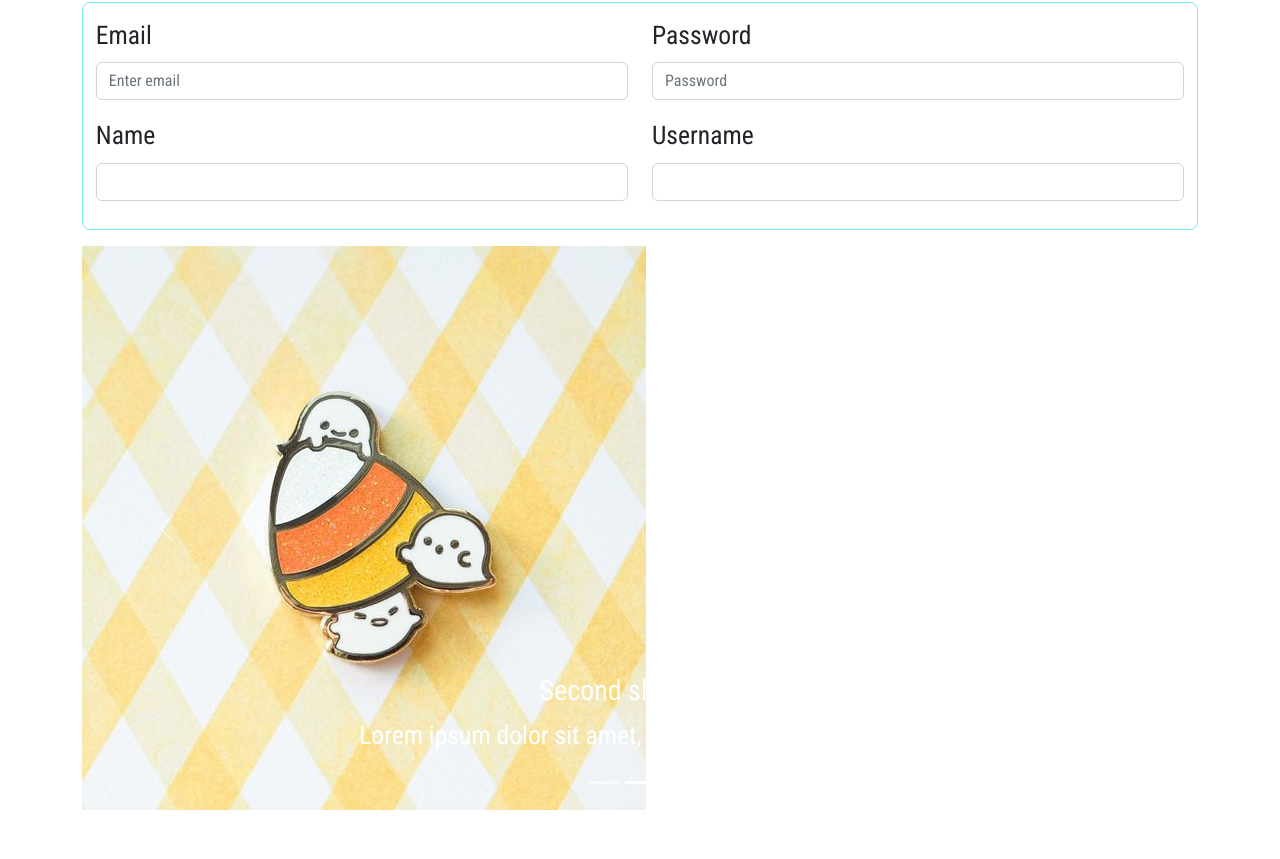
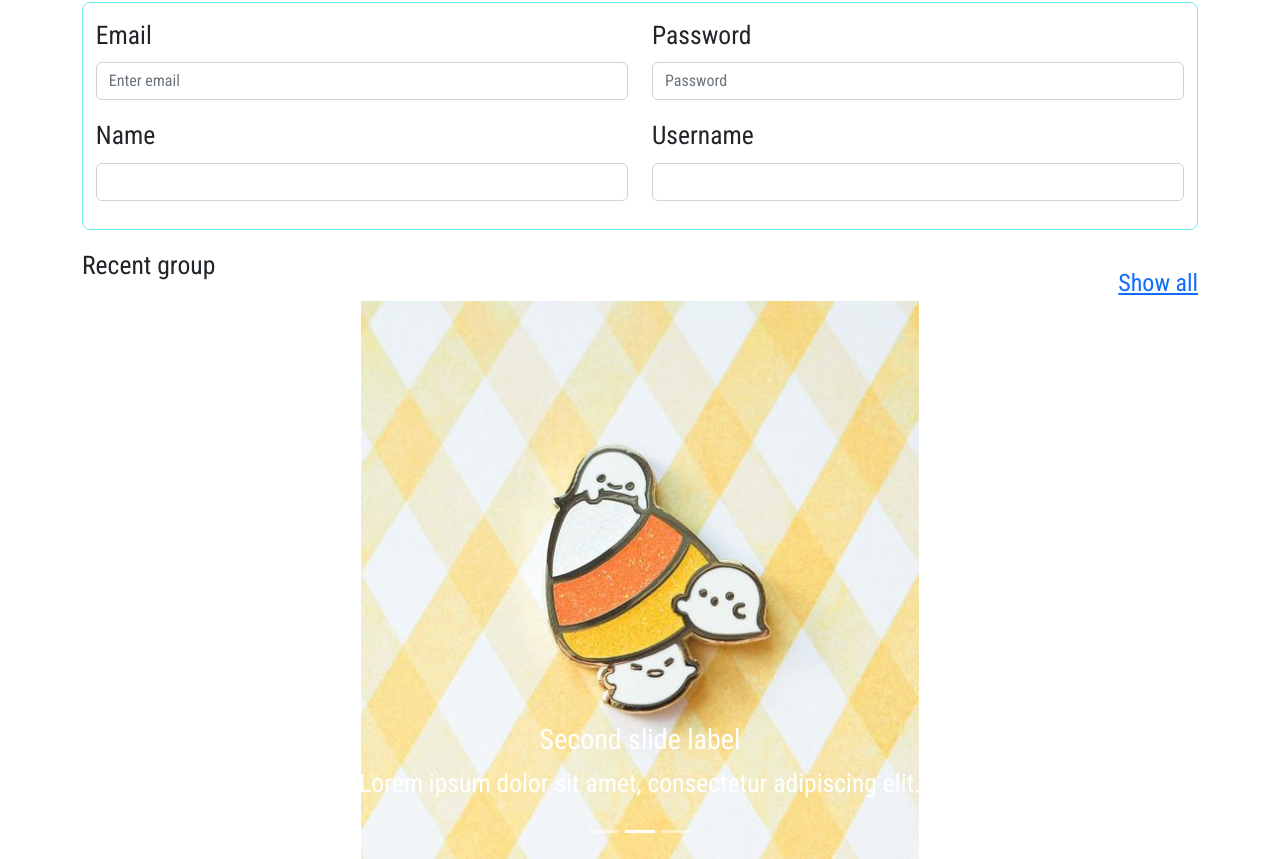
Before and after one commit to khoi24Mk/kahoot_midterm, a React (Create React App) app: page /profile in a window 1280 px wide. Shown: the part 434-1293 px from the top of the page. Before the commit the page ends 1244 px from the top, so only its background shows below. Built offline with nearby package versions, Linux system fonts and the light colour scheme; no server answers.

Commit message:
fe_build_khôinguyễnđăngNov2220222213

```diff
--- a/package.json
+++ b/package.json
@@ -3,6 +3,7 @@
   "version": "0.1.0",
   "private": true,
   "dependencies": {
+    "@auth0/auth0-react": "^1.12.0",
     "@hookform/error-message": "^2.0.1",
     "@hookform/resolvers": "^2.9.10",
     "@tanstack/react-query": "^4.16.1",
--- a/src/index.js
+++ b/src/index.js
@@ -1,15 +1,25 @@
+/* eslint-disable no-unused-vars */
 /* eslint-disable import/extensions */
 /* eslint-disable import/no-unresolved */
 import React from 'react';
 import ReactDOM from 'react-dom';
+import { Auth0Provider } from '@auth0/auth0-react';
 import App from '~/App';
 import GlobalStyle from '~/components/GlobalStyle';
 
+const domain = process.env.REACT_APP_AUTH_DOMAIN;
+const clientId = process.env.REACT_APP_AUTH_CLIENT_ID;
 const root = ReactDOM.createRoot(document.getElementById('root'));
 root.render(
   <React.StrictMode>
     <GlobalStyle>
-      <App />
+      <Auth0Provider
+        domain={domain}
+        clientId={clientId}
+        redirectUri={window.location.origin}
+      >
+        <App />
+      </Auth0Provider>
     </GlobalStyle>
   </React.StrictMode>
 );
--- a/src/pages/Login/index.js
+++ b/src/pages/Login/index.js
@@ -1,19 +1,27 @@
+/* eslint-disable jsx-a11y/no-static-element-interactions */
+/* eslint-disable jsx-a11y/click-events-have-key-events */
 /* eslint-disable react/self-closing-comp */
 /* eslint-disable no-unused-vars */
 /* eslint-disable @typescript-eslint/no-unused-vars */
+import { useAuth0 } from '@auth0/auth0-react';
+import { motion } from 'framer-motion';
 import 'bootstrap/dist/css/bootstrap.css';
 import clsx from 'clsx';
 import Form from 'react-bootstrap/Form';
 import Button from 'react-bootstrap/Button';
 import styles from './login.module.css';
 
-console.log(styles);
-
 function Login() {
+  const { loginWithRedirect, isAuthenticated } = useAuth0();
   return (
     <div className={clsx(styles.container)}>
       {' '}
-      <Form className={clsx(styles.content)}>
+      <motion.Form
+        animate={{ x: 0, scale: 1 }}
+        transition={{ duration: 0.5 }}
+        initial={{ x: -100, scale: 0 }}
+        className={clsx(styles.content)}
+      >
         <h1>Login</h1>
         <Form.Group
           className={clsx(styles.group, 'mb-3')}
@@ -26,33 +34,39 @@ function Login() {
             aria-describedby="basic-addon1"
           />
         </Form.Group>
-
         <Form.Group
           className={clsx(styles.group, 'mb-3')}
           controlId="formBasicPassword"
         >
+          {' '}
           <Form.Label>Password</Form.Label>
-          <Form.Control type="password" placeholder="Password" />
+          <Form.Control type="password" placeholder="Password" />{' '}
         </Form.Group>
         {/* <Form.Group className="mb-3" controlId="formBasicCheckbox">
-          <Form.Check type="checkbox" label="Check me out" />
-        </Form.Group> */}
+        <Form.Check type="checkbox" label="Check me out" /> </Form.Group> */}
         <Button
           className={clsx(styles.signup_btn)}
           variant="outline-info"
           type="submit"
         >
-          Sign Up
-        </Button>
-        <p className={clsx(styles.google_opt)}>Or login with Google</p>
+          {' '}
+          Sign Up{' '}
+        </Button>{' '}
+        <p className={clsx(styles.google_opt)}>Or login with Google</p>{' '}
         <div className={clsx(styles.alt_login)}>
-          <div className={clsx(styles.google_login)}></div>
-        </div>
+          {' '}
+          {!isAuthenticated && (
+            <div
+              onClick={() => loginWithRedirect()}
+              className={clsx(styles.google_login)}
+            ></div>
+          )}{' '}
+        </div>{' '}
         <p className={clsx(styles.signup_opt)}>
-          Not a member?
-          <a href="/register">Sign up now</a>
-        </p>
-      </Form>
+          {' '}
+          Not a member? <a href="/register">Sign up now</a>{' '}
+        </p>{' '}
+      </motion.Form>{' '}
     </div>
   );
 }
--- a/src/pages/Login/login.module.css
+++ b/src/pages/Login/login.module.css
@@ -49,8 +49,16 @@
     background-repeat: no-repeat;
     cursor: pointer;
     background-image: url("../../img/google.png");
+    transition: scale 0.4s ease-in-out;
 }
 
+.google_login:hover{
+    opacity: 0.8;
+    scale: 1.1;
+
+
+
+}
 
 
 
--- a/src/pages/Profile/index.js
+++ b/src/pages/Profile/index.js
@@ -1,3 +1,4 @@
+/* eslint-disable jsx-a11y/anchor-is-valid */
 /* eslint-disable import/extensions */
 /* eslint-disable import/no-unresolved */
 /* eslint-disable react/jsx-curly-brace-presence */
@@ -5,6 +6,7 @@
 /* eslint-disable import/order */
 /* eslint-disable react/button-has-type */
 /* eslint-disable react/self-closing-comp */
+import { motion } from 'framer-motion';
 import clsx from 'clsx';
 import styles from './profile.module.css';
 import Col from 'react-bootstrap/Col';
@@ -20,12 +22,22 @@ function Profile() {
   return (
     <div className={clsx(styles.container)}>
       <div className={clsx(styles.header)}>
-        <div className={clsx(styles.avt_frame)}>
+        <motion.div
+          animate={{ x: 0 }}
+          transition={{ duration: 0.5 }}
+          initial={{ x: -100 }}
+          className={clsx(styles.avt_frame)}
+        >
           <img src={avt} className={clsx(styles.avt)} />
-        </div>
+        </motion.div>
       </div>
       <div className={clsx(styles.body)}>
-        <div className={clsx(styles.overview)}>
+        <motion.div
+          animate={{ y: 0, opacity: 1 }}
+          transition={{ duration: 0.5 }}
+          initial={{ y: -100, opacity: 0 }}
+          className={clsx(styles.overview)}
+        >
           {/* <button className={clsx(styles.edit_btn)}>Edit profile</button> */}
           <Button className={clsx(styles.edit_btn)} variant="outline-primary">
             Edit profile
@@ -45,8 +57,13 @@ function Profile() {
               <p>group</p>
             </div>
           </div>
-        </div>
-        <div className={clsx(styles.info)}>
+        </motion.div>
+        <motion.div
+          animate={{ y: 0, opacity: 1 }}
+          transition={{ duration: 0.5 }}
+          initial={{ y: -100, opacity: 0 }}
+          className={clsx(styles.info)}
+        >
           <Form>
             <Row className="mb-3">
               <Form.Group as={Col} controlId="formGridEmail">
@@ -72,20 +89,15 @@ function Profile() {
               </Form.Group>
             </Row>
           </Form>
-        </div>
+        </motion.div>
         <div className={clsx(styles.group)}>
-          <Carousel>
+          <div className={clsx(styles.group_filter)}>
+            <p>Recent group</p>
+            <a href="/home">Show all </a>
+          </div>
+          <Carousel className={styles.gallery}>
             <Carousel.Item>
-              <img className="d-block w-30" src={avt} alt="Second slide" />
-
-              <Carousel.Caption>
-                <h3>Second slide label</h3>
-                <p>Lorem ipsum dolor sit amet, consectetur adipiscing elit.</p>
-              </Carousel.Caption>
-            </Carousel.Item>
-
-            <Carousel.Item>
-              <img className="d-block w-30" src={avt} alt="Second slide" />
+              <img className={styles.img_gr} src={avt} alt="Second slide" />
 
               <Carousel.Caption>
                 <h3>Second slide label</h3>
@@ -93,7 +105,15 @@ function Profile() {
               </Carousel.Caption>
             </Carousel.Item>
             <Carousel.Item>
-              <img className="d-block w-30" src={avt} alt="Second slide" />
+              <img className={styles.img_gr} src={avt} alt="Second slide" />
+
+              <Carousel.Caption>
+                <h3>Second slide label</h3>
+                <p>Lorem ipsum dolor sit amet, consectetur adipiscing elit.</p>
+              </Carousel.Caption>
+            </Carousel.Item>
+            <Carousel.Item>
+              <img className={styles.img_gr} src={avt} alt="Second slide" />
 
               <Carousel.Caption>
                 <h3>Second slide label</h3>
--- a/src/pages/Profile/profile.module.css
+++ b/src/pages/Profile/profile.module.css
@@ -17,7 +17,7 @@
     /* display: flex;
     justify-content: center;
     align-items: center; */
-    /* background-image: url("../../img/bg_profile.jpg");  */
+    /* background-image: url("../../G/bg_profile.jpg");  */
 }
 
 
@@ -141,3 +141,33 @@
 .group{
 
 }
+
+.gallery{
+
+    display: flex;
+    justify-content: center;
+    align-items: center;
+}
+.item{
+
+}
+.item .active {
+    text-align: center;
+    display: flex!important;
+    justify-content: center!important;
+}
+
+.img_gr{
+    margin: auto;
+    width: 50%;
+    display: block;
+}
+
+.group_filter{
+    display: flex;
+    justify-content: space-between;
+    align-items:flex-end;
+}
+.group_filter a{
+    font-size: 1.5rem;
+}
--- a/src/pages/Register/index.js
+++ b/src/pages/Register/index.js
@@ -44,10 +44,14 @@ function Register() {
   } = useForm({
     resolver: yupResolver(schema),
   });
-  const submitForm = (data) => {
+
+  const onSubmit = (data) => {
     console.log(schema);
+    console.log('sth');
+    // console.log(e);
   };
-
+  // console.log(schema);
+  // onSubmit();
   return (
     <div className={clsx(styles.container)}>
       {' '}
@@ -55,7 +59,7 @@ function Register() {
         animate={{ x: 0, scale: 1 }}
         transition={{ duration: 0.5 }}
         initial={{ x: -100, scale: 0 }}
-        onSubmit={handleSubmit(submitForm)}
+        onSubmit={handleSubmit(onSubmit)}
         className={clsx(styles.content)}
       >
         <h1>Register</h1>
```
Also changed, not shown: src/components/button/googleLogin.js (added), 2 other files (tests, documents, lock files or other folders).
